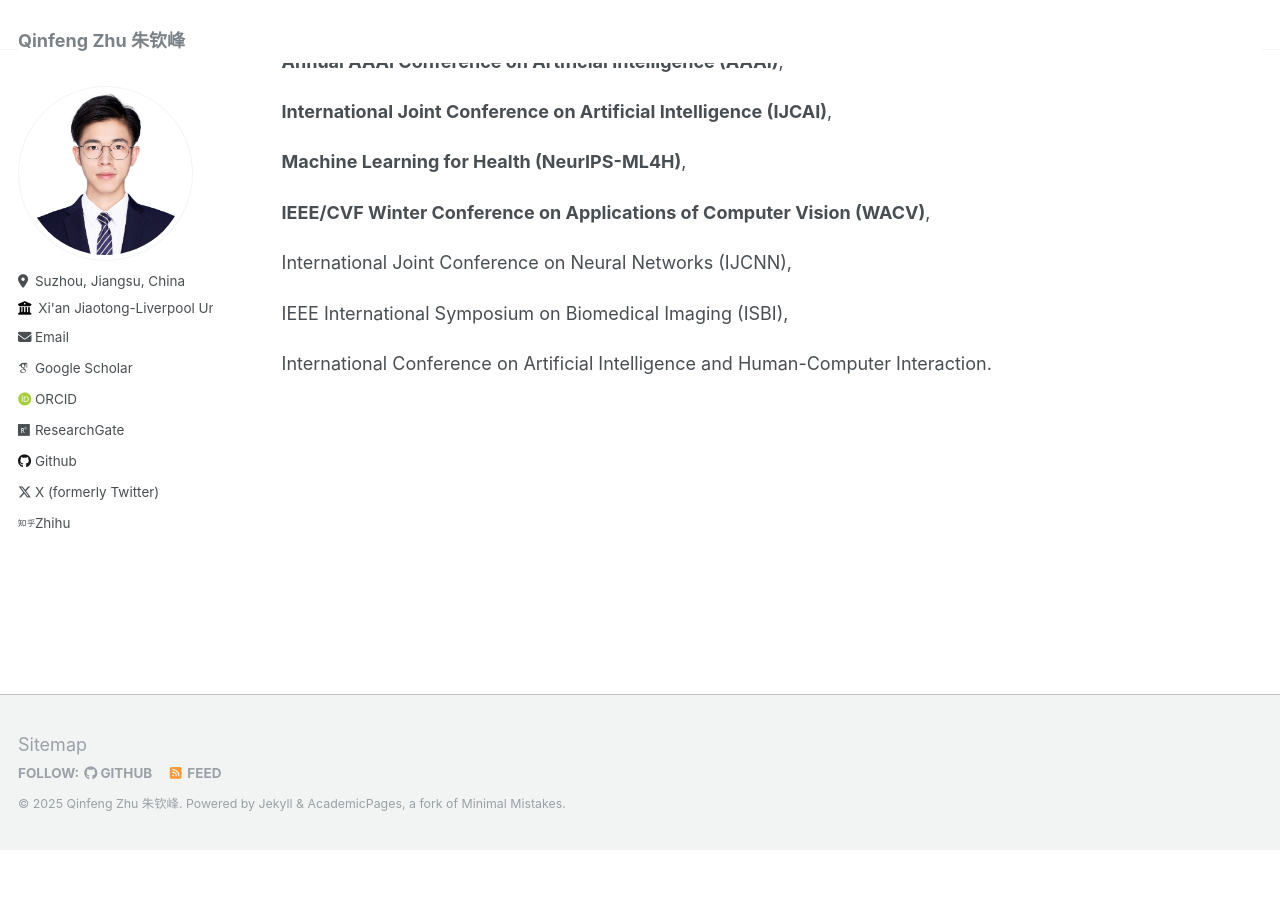
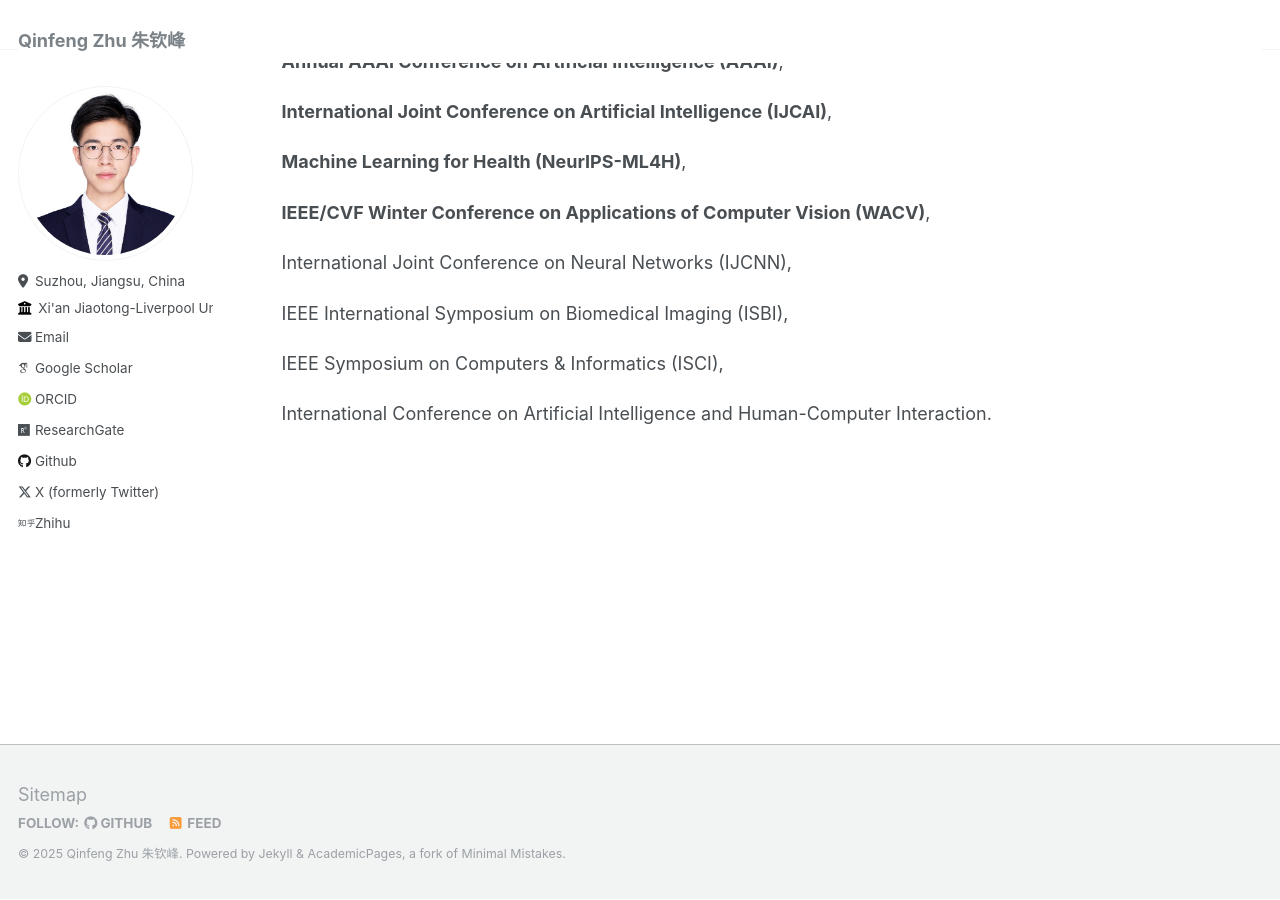
Before and after one commit to zhuqinfeng1999/zhuqinfeng1999.github.io, a Jekyll site: the page built from _pages/about.md, in a window 1280 px wide and 900 px high, scrolled down 2918 px. Built offline with Jekyll 4.4.1, drawn with Linux system fonts in a browser that asks for light colours; some web fonts are replaced; before the commit the page ends 3767 px from its top, so only the background shows below that.

Commit message:
Update about.md

```diff
--- a/_pages/about.md
+++ b/_pages/about.md
@@ -225,6 +225,8 @@ International Joint Conference on Neural Networks (IJCNN),
 
 IEEE International Symposium on Biomedical Imaging (ISBI),
 
+IEEE Symposium on Computers & Informatics (ISCI),
+
 International Conference on Artificial Intelligence and Human-Computer Interaction.
 
 
```
